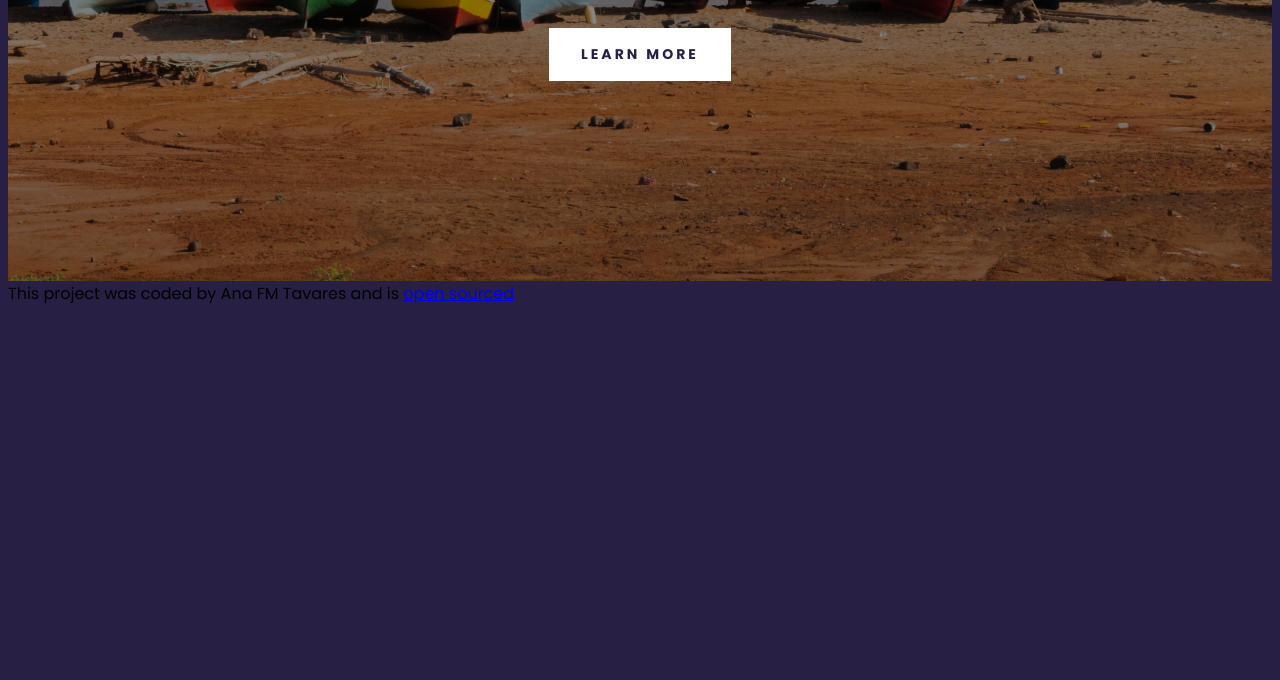
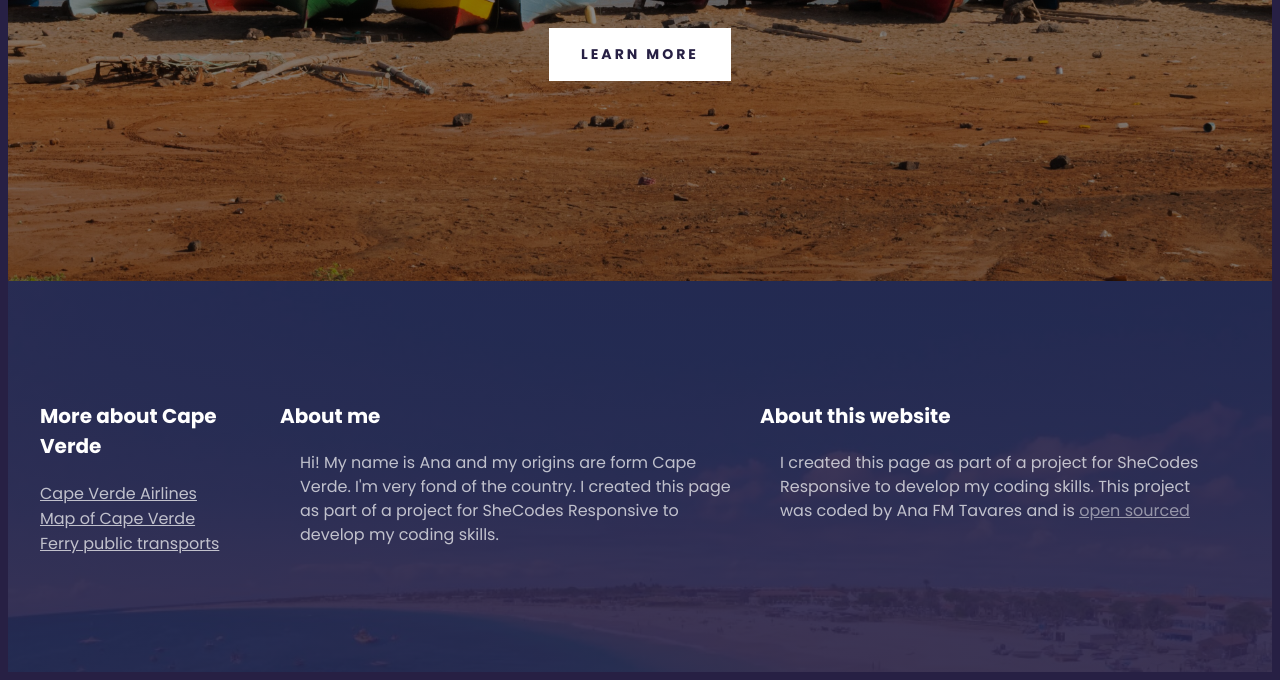
Before and after one commit to anafmt/cape-verde-project, a plain HTML site: page index.html in a window 1280 px wide. Shown: the part 528-1208 px from the top of the page. Before the commit the page ends 842 px from the top, so only its background shows below. Drawn offline with Linux system fonts and the light colour scheme.

Commit message:
Added the footer

```diff
--- a/index.html
+++ b/index.html
@@ -17,8 +17,26 @@
            <h2>Archipelago in the Atlantic Ocean</h2>
             <a href="#more">Learn more</a>
       </header>
+        <footer>
+            <section class="grid">
+                <div>
+                    <h3>More about Cape Verde</h3>
+                    <ul>
+                        <li> <a href="https://caboverdeairlines.com/fr/" target="_blank">Cape Verde Airlines</a></li>
+                        <li><a href="https://goo.gl/maps/1Kh9n2kmcTN2uCeG7" target="_blank">Map of Cape Verde</a></li>
+                        <li><a href="https://www.cvinterilhas.cv/home" target="_blank">Ferry public transports</a></li>
+                    </ul>
+                </div>
+                <div>
+                    <h3>About me</h3>
+                    <p>Hi! My name is Ana and my origins are form Cape Verde. I'm very fond of the country. I created this page as part of a project for SheCodes Responsive to develop my coding skills.</p>
+                </div>
+                <div>
+                    <h3>About this website</h3>
+                    <p>I created this page as part of a project for SheCodes Responsive to develop my coding skills. This project was coded by Ana FM Tavares and is <a href="https://github.com/anafmt/cape-verde-project" target="_blank">open sourced</a></p>
+                </div>
+            </section>
+        </footer>
     </div>
-
-    <footer>This project was coded by Ana FM Tavares and is <a href="https://github.com/anafmt/cape-verde-project" target="_blank">open sourced</a>  </footer>
 </body>
 </html>
--- a/src/styles.css
+++ b/src/styles.css
@@ -5,6 +5,16 @@ body {
 
 .container {
   max-width: 1400px;
+  margin: 0 auto;
+}
+
+.grid{
+  display: grid;
+  grid-template-columns: 1fr 2fr 2fr;
+}
+
+section {
+  max-width: 1200px;
   margin: 0 auto;
 }
 
@@ -54,7 +64,44 @@ header a {
   margin-top: 48px;
 }
 
-@media (max-width: 900px) {
+footer {
+  color: white;
+  background-image: linear-gradient(rgba(39,32,69,0.9), rgba(39,32,69,0.9)), url(../images/bridge.jpeg);
+  background-repeat: no-repeat;
+  background-size: cover;
+  padding: 100px 0;
+}
+
+footer h3 {
+  font-weight: 700;
+  font-size: 20px;
+  line-height: 30px;
+}
+
+footer p {
+  font-weight: 400;
+  font-size: 16px;
+  line-height: 24px;
+  opacity: 0.7;
+  margin: 20px;
+}
+
+footer ul {
+  padding: 0;
+}
+
+footer li {
+  list-style: none;
+  margin: 0;
+  padding: 0;
+}
+
+footer a {
+  color: white;
+  opacity: 0.7;
+}
+
+@media (max-width: 960px) {
   header {
     padding: 10px ;
   }
```
